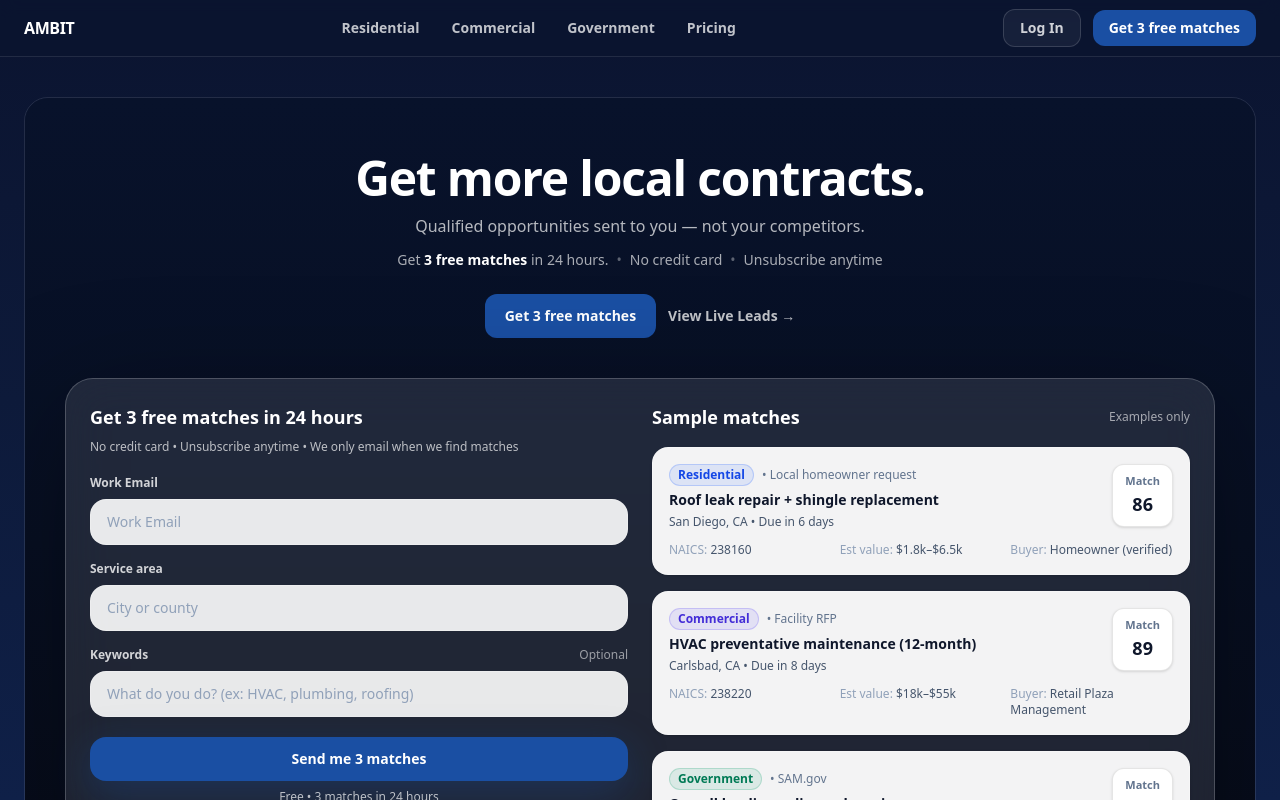
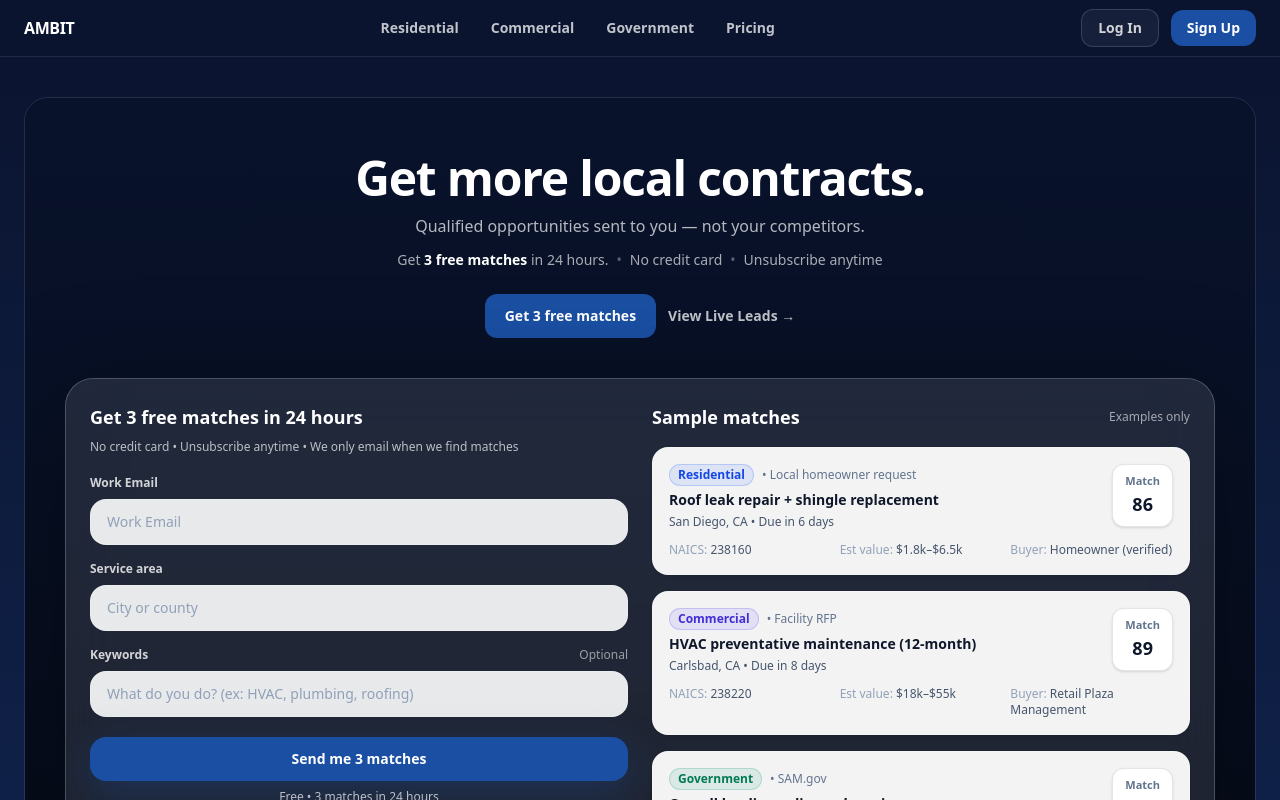
Before and after one commit to seansevrix/ambit, a Next.js app: page / in a window 1280 px wide. Shown: the top 800 px of the page. Built offline with nearby package versions, Linux system fonts and the light colour scheme.

Commit message:
Nav CTA: Sign Up -> /get-started

```diff
--- a/app/components/SiteNav.tsx
+++ b/app/components/SiteNav.tsx
@@ -43,9 +43,9 @@ export default function SiteNav() {
             <span className="hidden sm:inline">Log In</span>
           </Link>
 
-          <Link href="/#preview" className={PRIMARY_BTN}>
-            <span className="sm:hidden">3 Matches</span>
-            <span className="hidden sm:inline">Get 3 free matches</span>
+          {/* Primary CTA */}
+          <Link href="/get-started" className={PRIMARY_BTN}>
+            Sign Up
           </Link>
         </div>
       </div>
```
